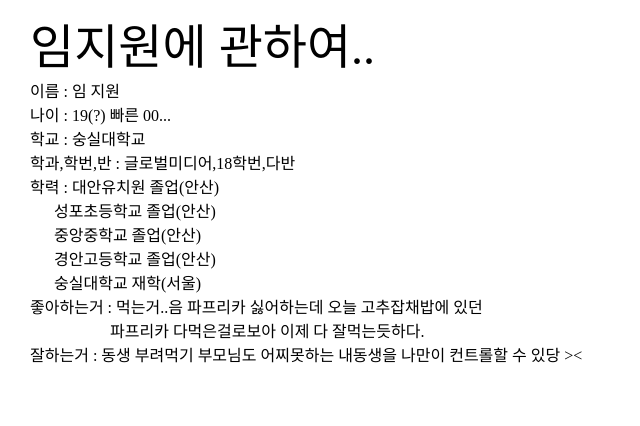
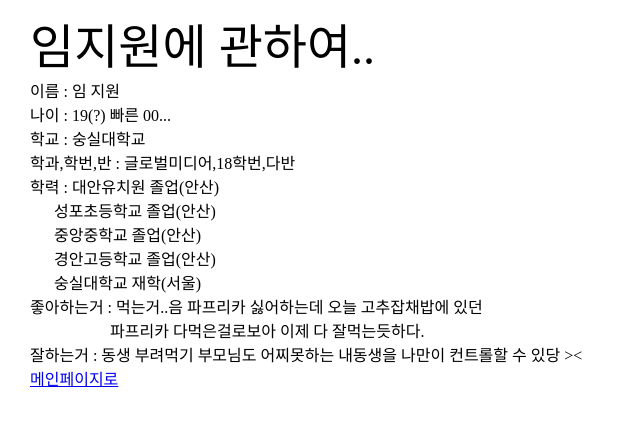
Before and after one commit to potatoJW/about-Jw, a plain HTML site: page index.html in a window 1280 px wide. Shown: the whole page, without its empty margins (0-640 px from the left). Drawn offline with Linux system fonts and the light colour scheme.

Commit message:
Update index.html

```diff
--- a/index.html
+++ b/index.html
@@ -20,7 +20,7 @@
 &nbsp;&nbsp;&nbsp;&nbsp;&nbsp;&nbsp;&nbsp;&nbsp;&nbsp;&nbsp;&nbsp;&nbsp;파프리카 다먹은걸로보아 이제 다 잘먹는듯하다.<br>
 	잘하는거 : 동생 부려먹기 부모님도 어찌못하는 내동생을 나만이 컨트롤할 수 있당 >< <br>
 
-
+	<a href="https://potatojw.github.io/produce//"> 메인페이지로</a>
 
 
 
```
